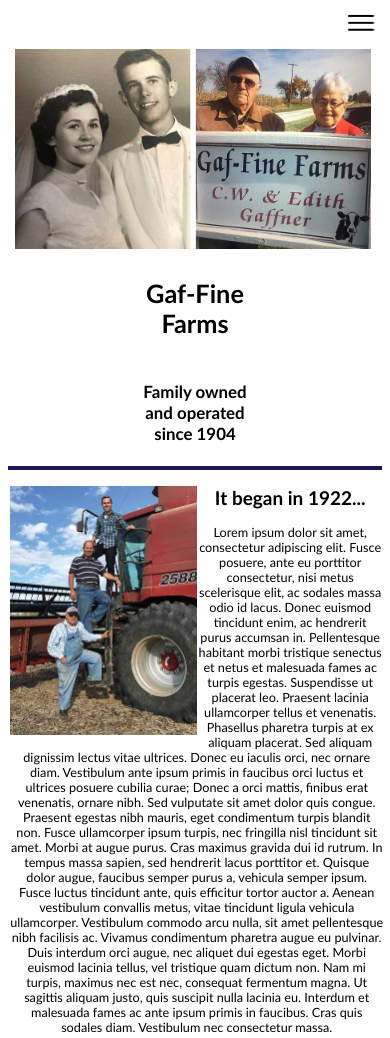
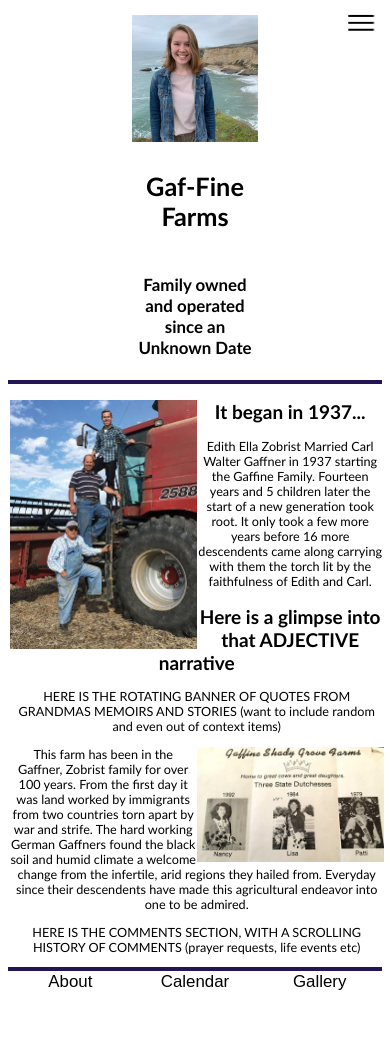
Before and after one commit to Nephi1ium/gaffineFarmsJS-ONLY, a website with bundled scripts: page html/mainpage.html in a window 390 px wide. Shown: the top 1038 px of the page. After the commit the page ends 1001 px from the top, so only its background shows below. Built offline with nearby package versions, Linux system fonts and the light colour scheme.

Commit message:
added carousel, need to add carousel controls

```diff
--- a/css/main.css
+++ b/css/main.css
@@ -38,9 +38,12 @@
 }
 
 .mainPhoto{
-    height: auto;
+    margin-top: 1.5vmax;
     align-items: center;
     grid-area: mainPhoto;
+    display: flex;
+    align-items: center;
+    justify-content: center;
 }
 
 .mainNavigation{
@@ -220,7 +223,6 @@
     /* margin: 4px 6px; */
     text-align: center;
     position: relative;
-    height: 4vmax;
 }
 
 /* Alignment of the About Page */
@@ -295,6 +297,12 @@
     height: 25vmax;
 }
 
+.carousel_image{
+    max-width: 30vmax;
+    width: auto;
+    height: 20vmax;
+}
+
 
 
 
@@ -325,11 +333,9 @@
 
 @media screen and (max-width: 450px) {
     .mainPhoto{
-        max-width: 425px;
-        width: 95%;
-        height: auto;
         margin: 2%;
-
+        height: 15vmax;
+        width:auto;
 
     }
 
@@ -473,6 +479,7 @@
     } */
     .mobileNav{
         display: block;
+        position: fixed;
         grid-template-columns: 1fr;
         grid-template-rows: auto;
         grid-template-areas: "homeButtonMobile"
--- a/html/mainpage.html
+++ b/html/mainpage.html
@@ -5,14 +5,11 @@
     <meta http-equiv="X-UA-Compatible" content="IE=edge">
     <meta name="viewport" content="width=device-width, initial-scale=1.0">
     <link rel="stylesheet" href="../css/main.css"></link>
-    <title>Document</title>
+    <title>Gaffine Farms</title>
 </head>
 <body>
     <nav id="mainNavigation" class="mainNavigation">
-        <!-- <button class="mainNavigationBut" id="homeButton">Home</button>
-        <button class="mainNavigationBut" id="aboutButton">About</button>
-        <button class="mainNavigationBut" id="storiesButton">Stories</button>
-        <button class="mainNavigationBut" id="galleryButton">Gallery</button> -->
+
     </nav>
     <header id="mainHeader"></header>
     <main id="mainContent" class="mainContent">
--- /dev/null
+++ b/js/carouselComponent.js
@@ -0,0 +1,20 @@
+import {imageGallery} from "../js/array/imagegallery.js";
+
+function deployCarousel(n){
+        let counter = 1
+        const slides = imageGallery;
+        if (n > slides.length) {slideIndex = 1}
+        if (n < 1) {slideIndex = slides.length}
+        console.log(slides, "Slides")
+
+
+        const setImage = () => {
+       document.getElementById("imageCarousel").src = slides[counter];
+       counter = (counter+1)  % slides.length;
+      }
+
+      setInterval(setImage, 4000);
+
+}
+
+export {deployCarousel};
--- a/js/headerComponent.js
+++ b/js/headerComponent.js
@@ -1,12 +1,18 @@
+import {deployCarousel} from "./carouselComponent.js";
+
+
 
 function deployHeader (){
     const headerItem =
 `
 <header class="mainHeader">
-<img class="mainPhoto" src="../src/images/gma and gpa sign.jpg">
+<div class="mainPhoto">
+<img id=imageCarousel class="mainPhoto carousel_image"></img>
+</div>
 <h2 class="title">Gaf-Fine Farms</h2>
-<h4 class="subtitle">Family owned and operated since 1904</h4>
+<h4 class="subtitle">Family owned and operated since an Unknown Date</h4>
 </header>`;
+deployCarousel();
 document.getElementById("mainHeader").innerHTML = headerItem;
 
 }
--- a/js/homeComponent.js
+++ b/js/homeComponent.js
@@ -3,26 +3,26 @@
     const mainBodyItem =
 `
 <img class="photoOne" id="photoOne" src="../src/images/3gengaffnermen.jpg">
-<h2 id="Bodytitle" class="Bodytitle">It began in 1922...</h2>
+<h2 id="Bodytitle" class="Bodytitle">It began in 1937...</h2>
 <p class="paragraph" id="mainParagraph">
-Lorem ipsum dolor sit amet, consectetur adipiscing elit. Fusce posuere, ante eu porttitor consectetur, nisi metus scelerisque elit, ac sodales massa odio id lacus. Donec euismod tincidunt enim, ac hendrerit purus accumsan in. Pellentesque habitant morbi tristique senectus et netus et malesuada fames ac turpis egestas. Suspendisse ut placerat leo. Praesent lacinia ullamcorper tellus et venenatis. Phasellus pharetra turpis at ex aliquam placerat. Sed aliquam dignissim lectus vitae ultrices.
+Edith Ella Zobrist Married Carl Walter Gaffner in 1937 starting the Gaffine Family. Fourteen years and 5 children later the start of a new generation took root.
+It only took a few more years before 16 more descendents came along carrying with them the torch lit by the faithfulness of Edith and Carl.   </p>
 
-Donec eu iaculis orci, nec ornare diam. Vestibulum ante ipsum primis in faucibus orci luctus et ultrices posuere cubilia curae; Donec a orci mattis, finibus erat venenatis, ornare nibh. Sed vulputate sit amet dolor quis congue. Praesent egestas nibh mauris, eget condimentum turpis blandit non. Fusce ullamcorper ipsum turpis, nec fringilla nisl tincidunt sit amet. Morbi at augue purus. Cras maximus gravida dui id rutrum. In tempus massa sapien, sed hendrerit lacus porttitor et. Quisque dolor augue, faucibus semper purus a, vehicula semper ipsum. Fusce luctus tincidunt ante, quis efficitur tortor auctor a. Aenean vestibulum convallis metus, vitae tincidunt ligula vehicula ullamcorper.
+<h2 id="Bodytitle" class="Bodytitle">Here is a glimpse into that ADJECTIVE narrative</h2>
 
-Vestibulum commodo arcu nulla, sit amet pellentesque nibh facilisis ac. Vivamus condimentum pharetra augue eu pulvinar. Duis interdum orci augue, nec aliquet dui egestas eget. Morbi euismod lacinia tellus, vel tristique quam dictum non. Nam mi turpis, maximus nec est nec, consequat fermentum magna. Ut sagittis aliquam justo, quis suscipit nulla lacinia eu. Interdum et malesuada fames ac ante ipsum primis in faucibus. Cras quis sodales diam. Vestibulum nec consectetur massa.
-</p>
+<p> HERE IS THE ROTATING BANNER OF QUOTES FROM GRANDMAS MEMOIRS AND STORIES (want to include random and even out of context items)</p>
+
 <img id="photoTwo" class="photoTwo" src="../src/images/gaffner girls dutchesses.jpg">
 <p class="paragraph">
-Morbi quis mauris ornare, ornare neque ut, ornare mauris. Pellentesque id vestibulum lacus, sit amet aliquam nisi. Pellentesque luctus tellus eget tellus fringilla vulputate. Phasellus tincidunt augue mauris, vel blandit libero hendrerit a. Donec porttitor egestas fringilla. Vivamus vitae neque a purus tincidunt accumsan quis at sem. Duis elementum urna ex, quis vulputate dui ultrices in. Donec congue orci ipsum, in euismod risus varius a. Nam sed sem nisl. Aenean hendrerit nunc id magna consectetur eleifend. Nulla facilisi. Sed tincidunt id eros at cursus. Curabitur tempus non eros a ullamcorper. Nam auctor gravida enim, id feugiat lorem hendrerit quis.
-
-Aenean a imperdiet nisl, at tincidunt augue. Orci varius natoque penatibus et magnis dis parturient montes, nascetur ridiculus mus. Morbi feugiat lacus sem, at placerat mi blandit sit amet. Praesent mi magna, pharetra in massa vitae, pellentesque lobortis tellus. Cras ac lacus quis metus tristique vehicula in a nunc. Morbi vitae laoreet arcu. Aenean venenatis urna ut sem malesuada, quis elementum arcu vehicula. Etiam lacus nisi, facilisis ut elit vel, interdum sollicitudin nibh.
 
 This farm has been in the Gaffner, Zobrist family for over 100 years. From the first day
 it was land worked by immigrants from two countries torn apart by war and strife. The hard working
-German Gaffners found the black soil and humid climate a welcome change from the infertile arid regions they
+German Gaffners found the black soil and humid climate a welcome change from the infertile, arid regions they
 hailed from. Everyday since their descendents have made this agricultural endeavor into one to be
 admired.
 </p>
+
+<p> HERE IS THE COMMENTS SECTION, WITH A SCROLLING HISTORY OF COMMENTS (prayer requests, life events etc)</p>
 
 </main>
 `;
--- a/js/toggleComponent.js
+++ b/js/toggleComponent.js
@@ -18,4 +18,5 @@
 console.log("Toggle Successful!");
 }
 
+
 // export {toggleProgram};
```
Also changed, not shown: 2 other files.
